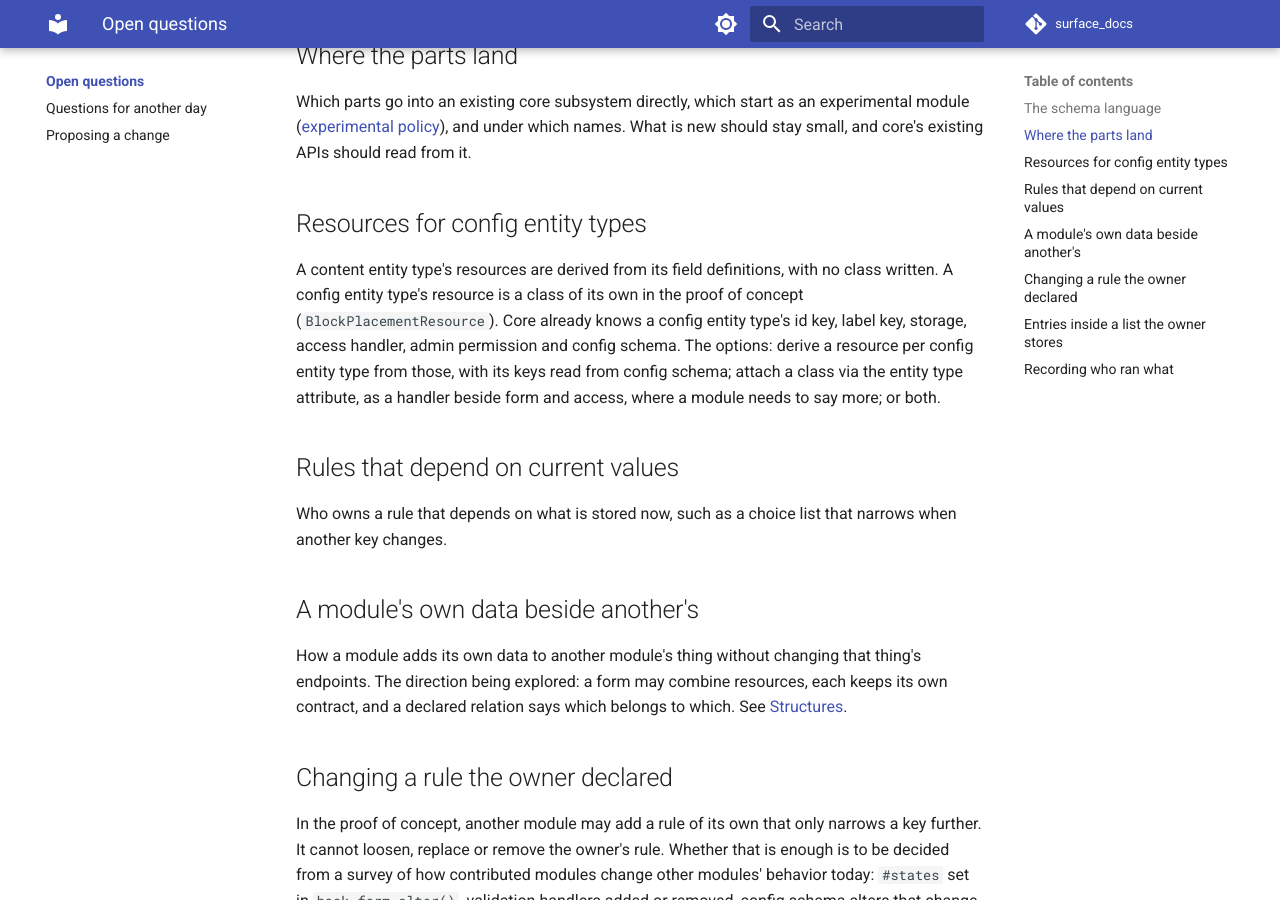
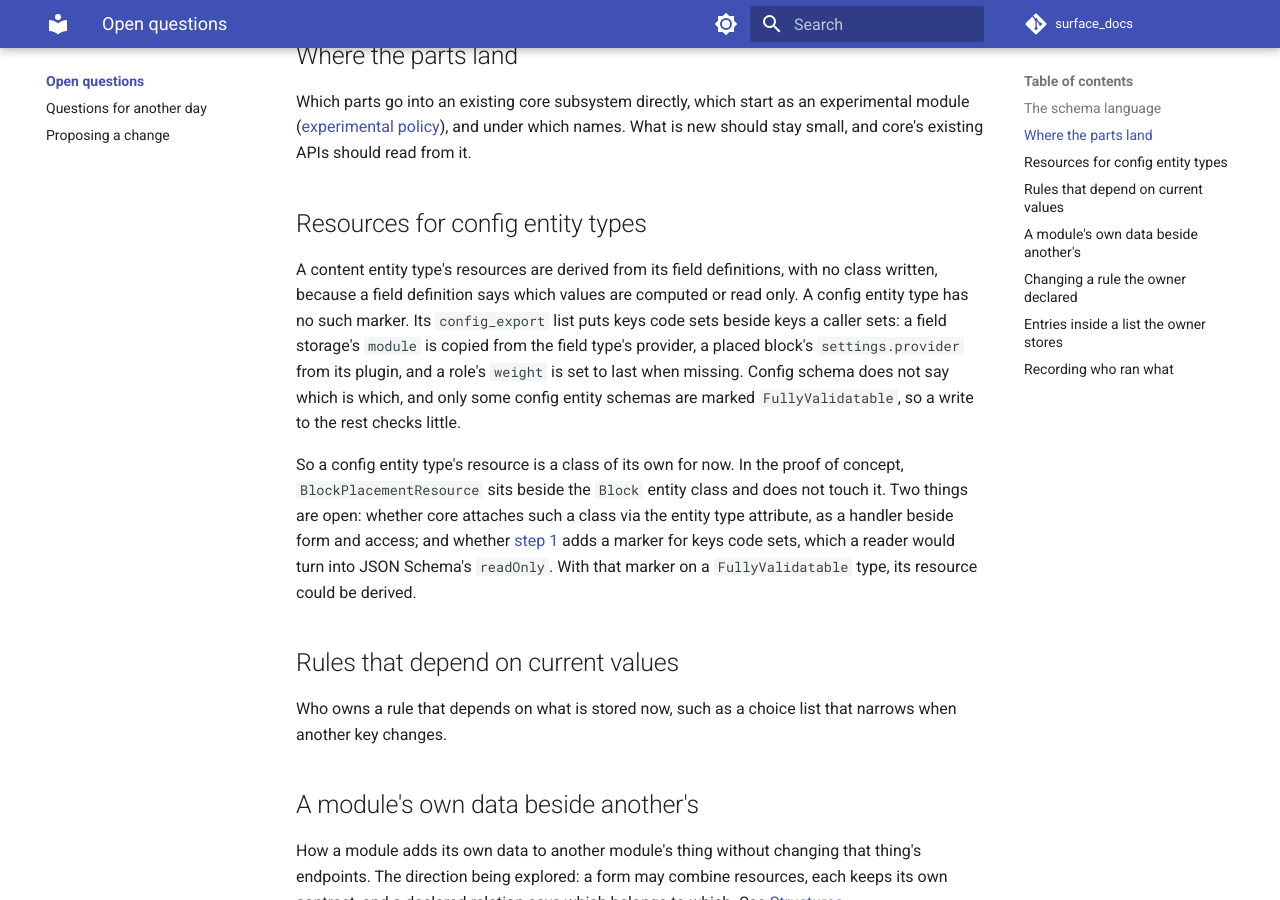
Before and after one commit to mlander/surface_docs, an MkDocs documentation site: the page built from docs/open/index.md, in a window 1280 px wide and 900 px high, scrolled down 500 px. Built offline with MkDocs 1.6.1 and Material for MkDocs 9.7.7, drawn with Linux system fonts in a browser that asks for light colours; comment, search, counter and statistics services are not loaded.

Commit message:
Config entity resources: a class for now, deriving needs a schema marker

```diff
--- a/docs/open/index.md
+++ b/docs/open/index.md
@@ -12,7 +12,9 @@ Which parts go into an existing core subsystem directly, which start as an exper
 
 ## Resources for config entity types {#config-entities}
 
-A content entity type's resources are derived from its field definitions, with no class written. A config entity type's resource is a class of its own in the proof of concept (`BlockPlacementResource`). Core already knows a config entity type's id key, label key, storage, access handler, admin permission and config schema. The options: derive a resource per config entity type from those, with its keys read from config schema; attach a class via the entity type attribute, as a handler beside form and access, where a module needs to say more; or both.
+A content entity type's resources are derived from its field definitions, with no class written, because a field definition says which values are computed or read only. A config entity type has no such marker. Its `config_export` list puts keys code sets beside keys a caller sets: a field storage's `module` is copied from the field type's provider, a placed block's `settings.provider` from its plugin, and a role's `weight` is set to last when missing. Config schema does not say which is which, and only some config entity schemas are marked `FullyValidatable`, so a write to the rest checks little.
+
+So a config entity type's resource is a class of its own for now. In the proof of concept, `BlockPlacementResource` sits beside the `Block` entity class and does not touch it. Two things are open: whether core attaches such a class via the entity type attribute, as a handler beside form and access; and whether [step 1](../path/groundwork.md) adds a marker for keys code sets, which a reader would turn into JSON Schema's `readOnly`. With that marker on a `FullyValidatable` type, its resource could be derived.
 
 ## Rules that depend on current values {#current-values}
 
```
Also changed, not shown: docs/index.md (+1 -1 lines).
